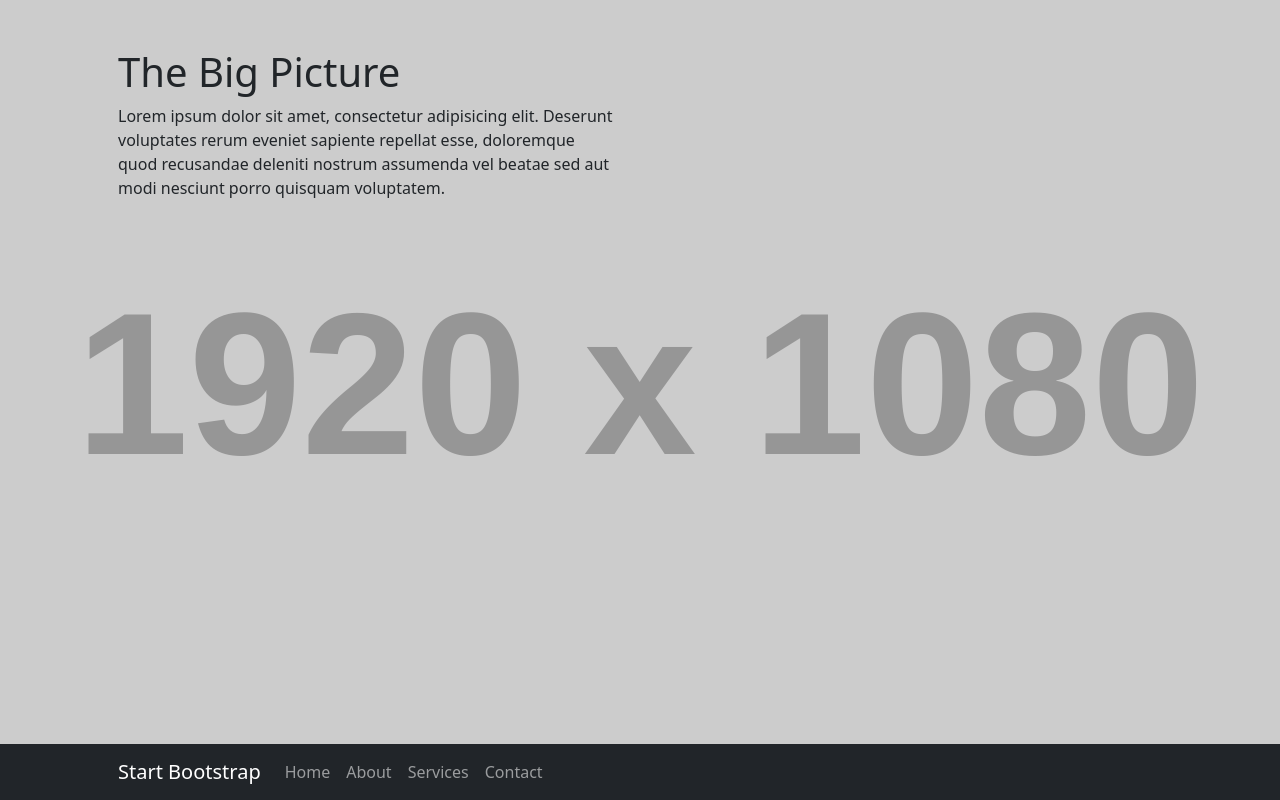
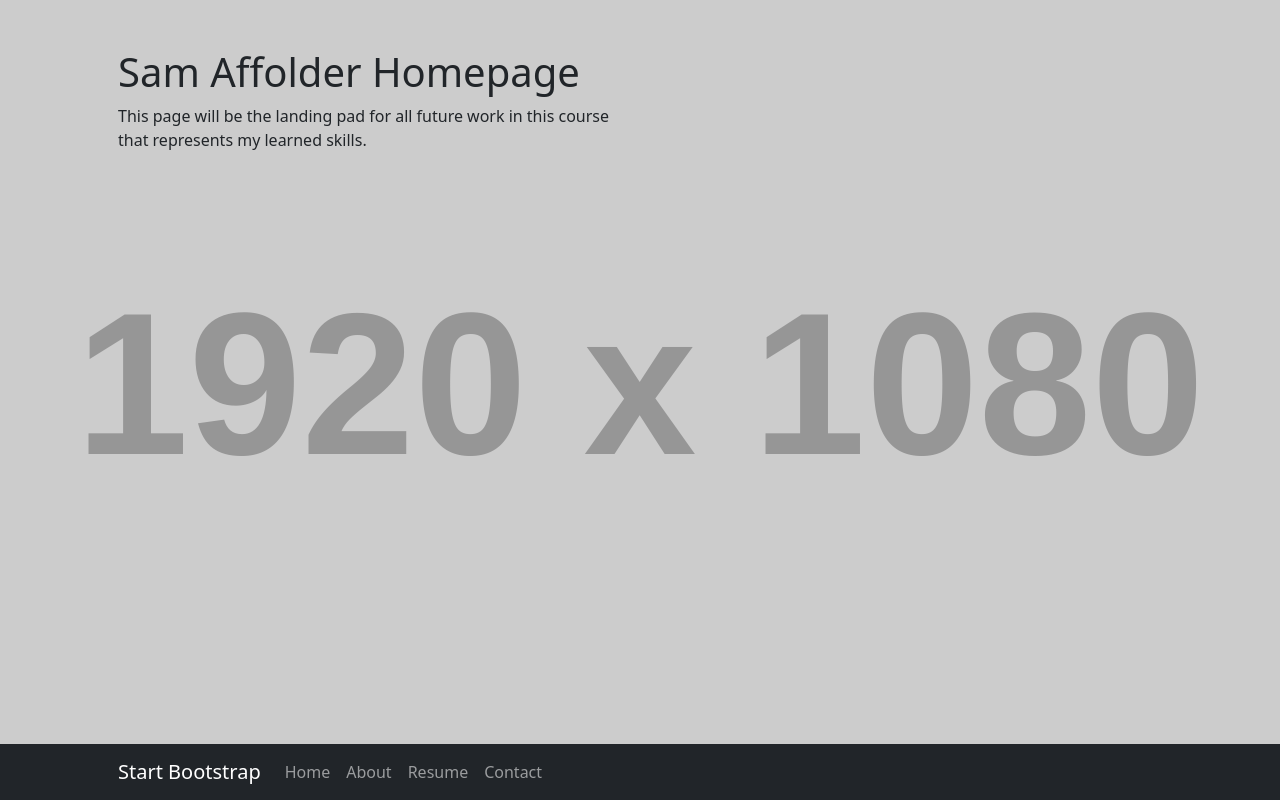
Before and after one commit to saffolder/saffolder.github.io, a plain HTML site: page index.html in a window 1280 px wide. Drawn offline with nearby package versions, Linux system fonts and the light colour scheme; placeholder pictures from the web are drawn by us.

Commit message:
Finishing changes to resume

```diff
--- a/index.html
+++ b/index.html
@@ -5,7 +5,7 @@
         <meta name="viewport" content="width=device-width, initial-scale=1, shrink-to-fit=no" />
         <meta name="description" content="" />
         <meta name="author" content="" />
-        <title>The Big Picture - Start Bootstrap Template</title>
+        <title>Sam Affolder Homepage</title>
         <!-- Favicon-->
         <link rel="icon" type="image/x-icon" href="assets/favicon.ico" />
         <!-- Core theme CSS (includes Bootstrap)-->
@@ -21,7 +21,7 @@
                     <ul class="navbar-nav ml-auto">
                         <li class="nav-item active"><a class="nav-link" href="#!">Home</a></li>
                         <li class="nav-item"><a class="nav-link" href="#!">About</a></li>
-                        <li class="nav-item"><a class="nav-link" href="#!">Services</a></li>
+                        <li class="nav-item"><a class="nav-link" href="resume.md">Resume</a></li>
                         <li class="nav-item"><a class="nav-link" href="#!">Contact</a></li>
                     </ul>
                 </div>
@@ -32,8 +32,8 @@
             <div class="container px-4 px-lg-5">
                 <div class="row gx-4 gx-lg-5">
                     <div class="col-lg-6">
-                        <h1 class="mt-5">The Big Picture</h1>
-                        <p>Lorem ipsum dolor sit amet, consectetur adipisicing elit. Deserunt voluptates rerum eveniet sapiente repellat esse, doloremque quod recusandae deleniti nostrum assumenda vel beatae sed aut modi nesciunt porro quisquam voluptatem.</p>
+                        <h1 class="mt-5">Sam Affolder Homepage</h1>
+                        <p>This page will be the landing pad for all future work in this course that represents my learned skills.</p>
                     </div>
                 </div>
             </div>
```
Also changed, not shown: 1 other file.
